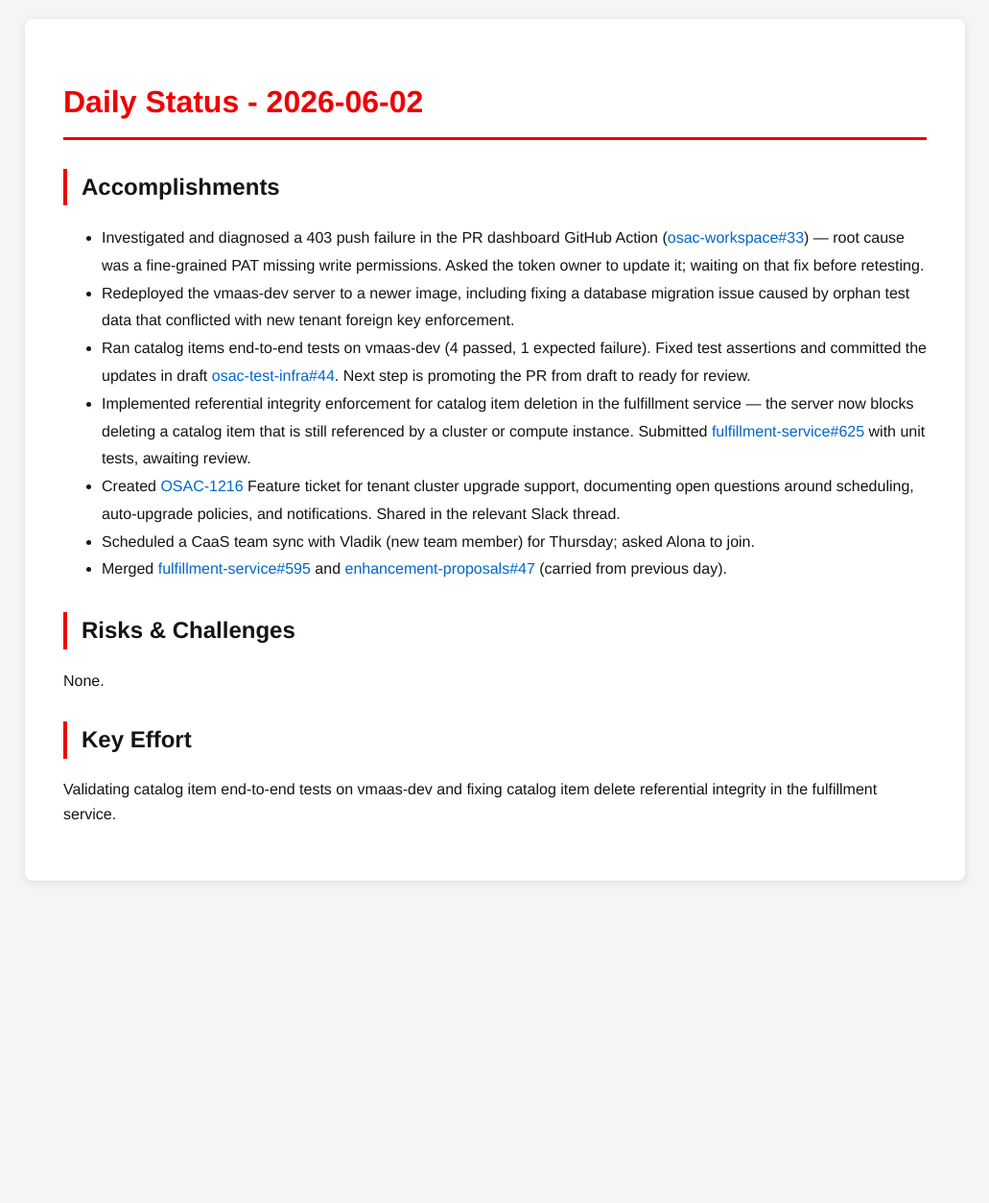
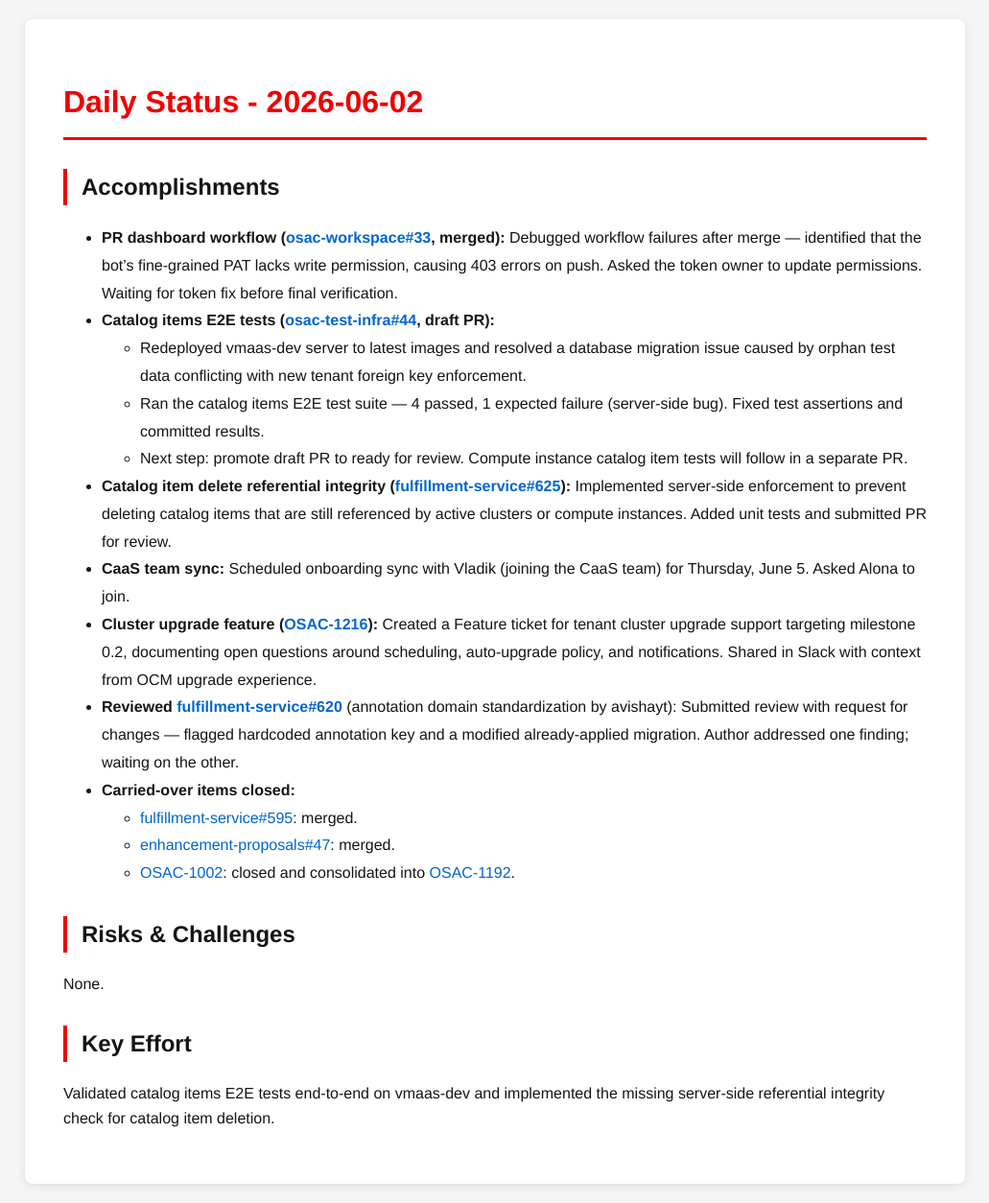
Before and after one commit to tzvatot/daily-status, a Jekyll site: the page built from 2026-06-02.md, in a window 1280 px wide. Shown: the whole page at 96% size, without its empty margins (124-1155 px from the left). Built offline with Jekyll 4.4.1, drawn with Linux system fonts in a browser that asks for light colours; before the commit the page ends 938 px from its top, so only the background shows below that.

Commit message:
Daily status update - 2026-06-02

```diff
--- a/2026-06-02.md
+++ b/2026-06-02.md
@@ -7,16 +7,25 @@ date: 2026-06-02
 # Daily Status - 2026-06-02
 
 ## Accomplishments
-- Investigated and diagnosed a 403 push failure in the PR dashboard GitHub Action ([osac-workspace#33](https://github.com/osac-project/osac-workspace/pull/33)) — root cause was a fine-grained PAT missing write permissions. Asked the token owner to update it; waiting on that fix before retesting.
-- Redeployed the vmaas-dev server to a newer image, including fixing a database migration issue caused by orphan test data that conflicted with new tenant foreign key enforcement.
-- Ran catalog items end-to-end tests on vmaas-dev (4 passed, 1 expected failure). Fixed test assertions and committed the updates in draft [osac-test-infra#44](https://github.com/osac-project/osac-test-infra/pull/44). Next step is promoting the PR from draft to ready for review.
-- Implemented referential integrity enforcement for catalog item deletion in the fulfillment service — the server now blocks deleting a catalog item that is still referenced by a cluster or compute instance. Submitted [fulfillment-service#625](https://github.com/osac-project/fulfillment-service/pull/625) with unit tests, awaiting review.
-- Created [OSAC-1216](https://redhat.atlassian.net/browse/OSAC-1216) Feature ticket for tenant cluster upgrade support, documenting open questions around scheduling, auto-upgrade policies, and notifications. Shared in the relevant Slack thread.
-- Scheduled a CaaS team sync with Vladik (new team member) for Thursday; asked Alona to join.
-- Merged [fulfillment-service#595](https://github.com/osac-project/fulfillment-service/pull/595) and [enhancement-proposals#47](https://github.com/osac-project/enhancement-proposals/pull/47) (carried from previous day).
+
+- **PR dashboard workflow ([osac-workspace#33](https://github.com/osac-project/osac-workspace/pull/33), merged):** Debugged workflow failures after merge — identified that the bot's fine-grained PAT lacks write permission, causing 403 errors on push. Asked the token owner to update permissions. Waiting for token fix before final verification.
+- **Catalog items E2E tests ([osac-test-infra#44](https://github.com/osac-project/osac-test-infra/pull/44), draft PR):**
+  - Redeployed vmaas-dev server to latest images and resolved a database migration issue caused by orphan test data conflicting with new tenant foreign key enforcement.
+  - Ran the catalog items E2E test suite — 4 passed, 1 expected failure (server-side bug). Fixed test assertions and committed results.
+  - Next step: promote draft PR to ready for review. Compute instance catalog item tests will follow in a separate PR.
+- **Catalog item delete referential integrity ([fulfillment-service#625](https://github.com/osac-project/fulfillment-service/pull/625)):** Implemented server-side enforcement to prevent deleting catalog items that are still referenced by active clusters or compute instances. Added unit tests and submitted PR for review.
+- **CaaS team sync:** Scheduled onboarding sync with Vladik (joining the CaaS team) for Thursday, June 5. Asked Alona to join.
+- **Cluster upgrade feature ([OSAC-1216](https://redhat.atlassian.net/browse/OSAC-1216)):** Created a Feature ticket for tenant cluster upgrade support targeting milestone 0.2, documenting open questions around scheduling, auto-upgrade policy, and notifications. Shared in Slack with context from OCM upgrade experience.
+- **Reviewed [fulfillment-service#620](https://github.com/osac-project/fulfillment-service/pull/620)** (annotation domain standardization by avishayt): Submitted review with request for changes — flagged hardcoded annotation key and a modified already-applied migration. Author addressed one finding; waiting on the other.
+- **Carried-over items closed:**
+  - [fulfillment-service#595](https://github.com/osac-project/fulfillment-service/pull/595): merged.
+  - [enhancement-proposals#47](https://github.com/osac-project/enhancement-proposals/pull/47): merged.
+  - [OSAC-1002](https://redhat.atlassian.net/browse/OSAC-1002): closed and consolidated into [OSAC-1192](https://redhat.atlassian.net/browse/OSAC-1192).
 
 ## Risks & Challenges
+
 None.
 
 ## Key Effort
-Validating catalog item end-to-end tests on vmaas-dev and fixing catalog item delete referential integrity in the fulfillment service.
+
+Validated catalog items E2E tests end-to-end on vmaas-dev and implemented the missing server-side referential integrity check for catalog item deletion.
```
